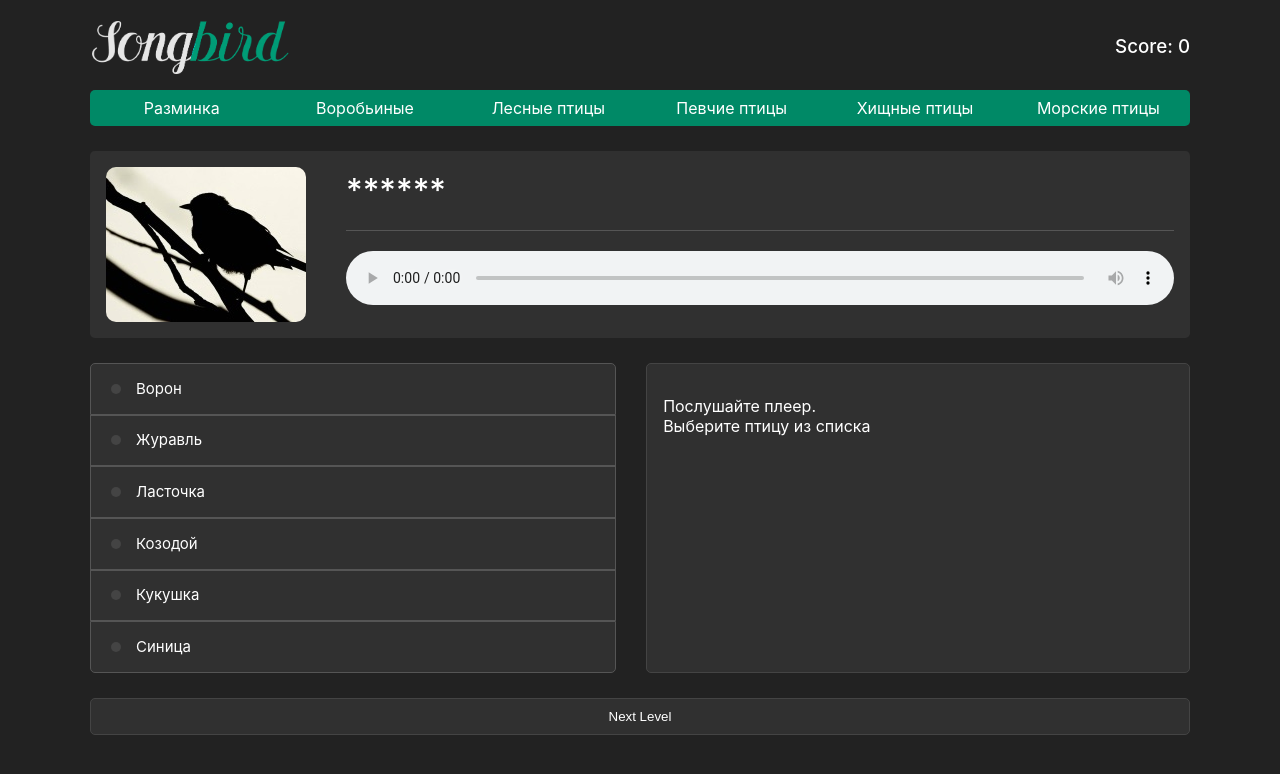
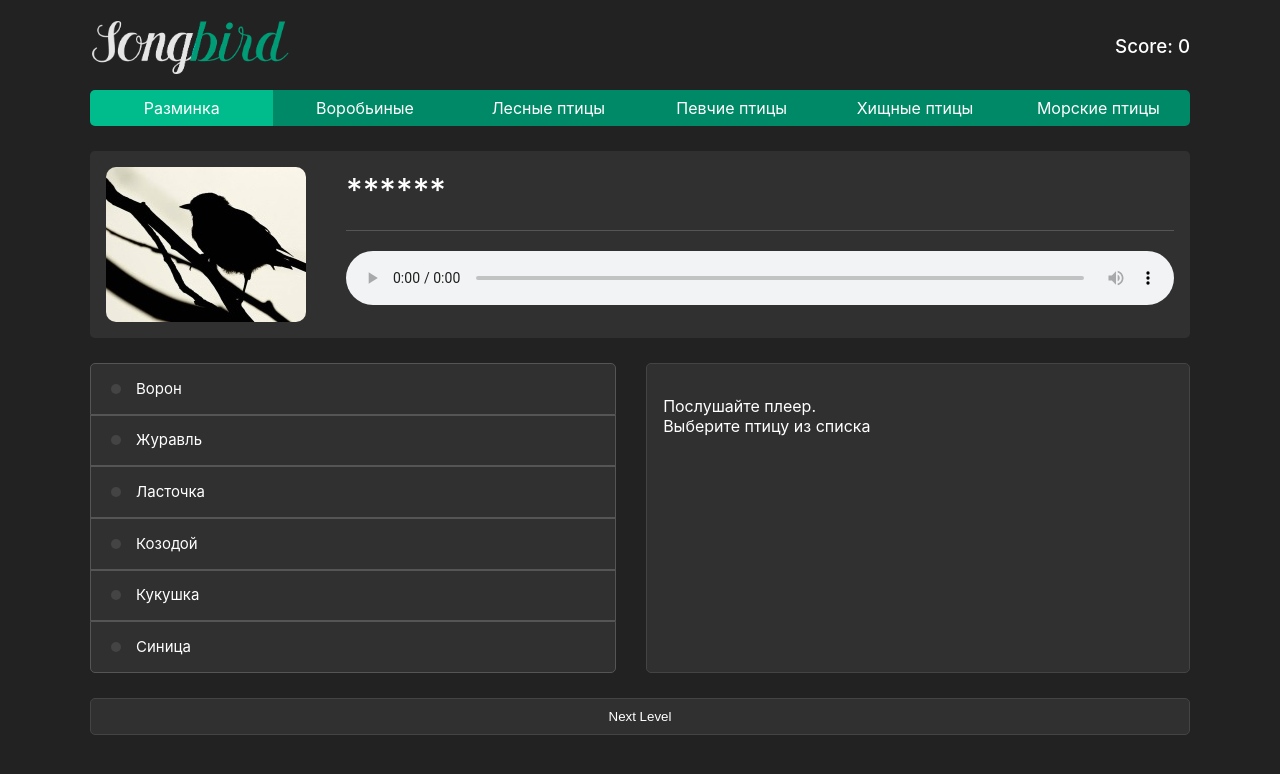
Before and after one commit to Desoul2411/Songbird-app-React-, a React (Create React App) app: page / in a window 1280 px wide. Shown: the top 774 px of the page. Built offline with nearby package versions, Linux system fonts and the light colour scheme.

Commit message:
implement game-over-screen layout + nav active item change

```diff
--- a/src/App.js
+++ b/src/App.js
@@ -7,7 +7,9 @@ import Soundbar from './components/Soundbar/Soundbar';
 /* import GameContent from './components/GameContent/GameContent'; */
 import BirdsList from './components/BirdsList/BirdsList';
 import BirdInfo from './components/BirdInfo/BirdInfo';
+import GameOverScreen from './components/GameOverScreen/GameOverScreen';
 import NextButton from './controls/NextButton/NextButton';
+
 
 
 class App extends Component {
@@ -39,13 +41,13 @@ class App extends Component {
 
   componentDidMount() {
     this.setRandomBird();
-  }
-
+  };
 
 
   getBirdDescription = (birdChosen,birdData) => {
     let randomBird = this.state.randomBird.name;
     this.isWinRound(birdChosen,randomBird);
+    this.isAlreadyChecked(birdData.id);
 
     this.setState({levelChanged: false});
     this.setState({
@@ -55,15 +57,16 @@ class App extends Component {
     let selectedOptions = this.state.selectedOptions;
     if (this.state.levelCompleted) {
       this.setState({selectedOptions: this.state.selectedOptions});
-
     } else {
       selectedOptions[birdData.id - 1] = true;
       this.setState({selectedOptions: selectedOptions});
     }
+  };
 
 
-
-
+  isAlreadyChecked = (idChosen) => {
+    // prevent attempts increase when click on the previous clicked option
+    this.state.selectedOptions[idChosen - 1] && this.setState({attempts: this.state.attempts});
   }
 
   //Check Answer
@@ -79,10 +82,6 @@ class App extends Component {
       this.playSound(true);
       this.calculateScore();
       alert('win round');
-
-    }  else if (birdChosen !== '' && this.state.birdDataChoosen !==null && birdChosen !== randomBird && birdChosen === this.state.birdDataChoosen.name) {
-      alert('ddd')
-      this.setState({attempts: this.state.attempts});
     }
     else {
       alert('wrong answer');
@@ -113,10 +112,6 @@ class App extends Component {
     });
   }
 
-/*   isWinRound = () => {
-    this.state.levelCompleted && alert('win level');
-  } */
-
 toNextLevel = () => {
   alert("toNextLevel")
   this.setState({level: this.state.level + 1 });
@@ -128,22 +123,26 @@ toNextLevel = () => {
   this.setState({currentAnswerisCorrect: null});
 
   this.setRandomBird();
- /*  this.setChoosen */
 }
 
 
   render() {
-
-
-
     return (
       <div className="App">
         <div className="container">
-          <Header score={this.state.totalScore}/>
-          <Soundbar randomBird = {this.state.randomBird} chosenBirdName={this.state.birdDataChoosen !== null && this.state.levelCompleted &&  this.state.birdDataChoosen.name} chosenBirdImage={this.state.birdDataChoosen !== null && this.state.levelCompleted && this.state.birdDataChoosen.image}/>
+          <Header
+            score={this.state.totalScore}
+            level={this.state.level}
+          />
+          {/* <GameOverScreen/> */}
+          <Soundbar
+            randomBird = {this.state.randomBird}
+            chosenBirdName={this.state.birdDataChoosen !== null && this.state.levelCompleted &&  this.state.birdDataChoosen.name}
+            chosenBirdImage={this.state.birdDataChoosen !== null && this.state.levelCompleted && this.state.birdDataChoosen.image}
+          />
           <div className="game-content">
-            <BirdsList onClick={(birdNameChosen,birdDataChosen) =>
-                this.getBirdDescription(birdNameChosen,birdDataChosen)}
+            <BirdsList
+              onClick={(birdNameChosen,birdDataChosen) => this.getBirdDescription(birdNameChosen,birdDataChosen)}
               birds={birdsData[this.state.level]}
               isLevelCompleted={this.state.levelCompleted}
               isAnswerCorrect={this.state.currentAnswerisCorrect}
@@ -151,10 +150,14 @@ toNextLevel = () => {
               selectedOptions = {this.state.selectedOptions}
               isLevelChanged={this.state.levelChanged}
             />
-            <BirdInfo chosenBirdData={this.state.birdDataChoosen ? this.state.birdDataChoosen : null } birdsData={birdsData}/>
+            <BirdInfo
+              chosenBirdData={this.state.birdDataChoosen ? this.state.birdDataChoosen : null }
+              birdsData={birdsData}
+            />
           </div>
-          {this.state.levelCompleted ? <NextButton className="btn-next active" disabled = {false} onClick={this.toNextLevel}/>
-          : <NextButton className="btn-next" disabled={true}/>}
+          {this.state.levelCompleted ?
+            <NextButton className="btn-next active" disabled = {false} onClick={this.toNextLevel}/> :
+            <NextButton className="btn-next" disabled={true}/>}
         </div>
       </div>
     );
--- /dev/null
+++ b/src/components/GameOverScreen/GameOverScreen.js
@@ -0,0 +1,17 @@
+import React from 'react';
+import ResetButton from '../../controls/ResetButton/ResetButton';
+import './GameOverScreen.scss';
+
+const GameOverScreen = () => {
+
+    return(
+        <div className="game-over-screen">
+            <h1 className="game-over-screen__headline">Поздравляем!</h1>
+            <p className="game-over-screen__message">Вы прошли викторину и набрали 12 из 30 возможных баллов</p>
+            <hr className="game-over-screen__line"/>
+            <ResetButton/>
+        </div>
+    )
+}
+
+export default GameOverScreen;
--- /dev/null
+++ b/src/components/GameOverScreen/GameOverScreen.scss
@@ -0,0 +1,36 @@
+.game-over-screen {
+    display: block;
+    padding: 2rem 1rem;
+    margin-bottom: 2rem;
+    background-color: #303030;
+    border-radius: 0.3rem;
+    @media (min-width: 576px) {
+        padding: 4rem 2rem;
+    }
+
+    &__headline {
+        color: #fff;
+        text-align: center;
+        font-size: 4.5rem;
+        font-weight: 300;
+        line-height: 1.2;
+        @media (max-width: 767px) {
+            font-size: 3rem;
+        }
+        @media (max-width: 470px) {
+            font-size: 2rem;
+        }
+    }
+
+    &__message {
+        color: #fff;
+        text-align: center;
+        font-size: 1.171875rem;
+        font-weight: 300;
+        margin-bottom: 1rem;
+    }
+
+    &__line {
+        margin-top: 1.5rem;
+    }
+}
--- a/src/components/Header/Header.js
+++ b/src/components/Header/Header.js
@@ -21,7 +21,7 @@ class Header extends Component {
                         Score:&nbsp;<span className="header__score-total">{this.props.score}</span>
                     </div>
                 </div>
-                <Nav/>
+                <Nav level={this.props.level}/>
             </div>
         )
     }
--- a/src/components/Header/Nav/Nav.js
+++ b/src/components/Header/Nav/Nav.js
@@ -1,26 +1,18 @@
 import React,{ Component } from 'react';
+import NavItem from './NavItem/NavItem';
 import './Nav.scss';
 
-class Nav extends Component {
-    constructor(props) {
-        super();
-        this.state= {
-
-        }
-    }
-
-    render() {
-        return(
-            <ul className="nav">
-                <li className="nav__item"> <a href="" className="nav__link">Разминка</a></li>
-                <li className="nav__item"><a href="" className="nav__link">Воробьиные</a></li>
-                <li className="nav__item"><a href="" className="nav__link">Лесные птицы</a></li>
-                <li className="nav__item"><a href="" className="nav__link">Певчие птицы</a></li>
-                <li className="nav__item"><a href="" className="nav__link">Хищные птицы</a></li>
-                <li className="nav__item"><a href="" className="nav__link">Морские птицы</a></li>
-            </ul>
-        )
-    }
+const Nav = ({level}) => {
+    const menuItems = ['Разминка','Воробьиные','Лесные птицы','Певчие птицы','Хищные птицы','Морские птицы'];
+    return(
+        <ul className="nav">
+            {
+                menuItems.map((item,index) => (
+                    <NavItem key={index} itemName={item} index={index} currentLevel={level}/>
+                ))
+            }
+        </ul>
+    )
 }
 
 export default Nav;
--- a/src/components/Header/Nav/Nav.scss
+++ b/src/components/Header/Nav/Nav.scss
@@ -5,35 +5,4 @@
     justify-content: space-between;
     padding: 0;
     border-radius: 5px;
-
-    &__item {
-        background-color: #008966;
-        width: 100%;
-        text-align: center;
-        transition: .2s;
-
-        &:first-of-type {
-            border-top-left-radius: 5px;
-            border-bottom-left-radius: 5px;
-        }
-
-        &:last-of-type {
-            border-top-right-radius: 5px;
-            border-bottom-right-radius: 5px;
-        }
-
-        &:hover {
-            background-color: #00bc8c;
-        }
-    }
-
-    &__link {
-        display: block;
-        padding: 0.5rem 0;
-        line-height: 1.25;
-        width: 100%;
-        color: #fff;
-        text-decoration: none;
-
-    }
 }
--- /dev/null
+++ b/src/components/Header/Nav/NavItem/NavItem.js
@@ -0,0 +1,12 @@
+import React from 'react';
+import './NavItem.scss';
+
+const NavItem = ({itemName,currentLevel,index}) => {
+
+    return (
+        <>
+           <li className={index === currentLevel ? "nav__item active" : "nav__item"}> <a href="" className="nav__link">{itemName}</a></li>
+        </>
+    );
+}
+export default NavItem;
--- /dev/null
+++ b/src/components/Header/Nav/NavItem/NavItem.scss
@@ -0,0 +1,29 @@
+.nav__item {
+    background-color: #008966;
+    width: 100%;
+    text-align: center;
+    transition: .2s;
+
+    &:first-of-type {
+        border-top-left-radius: 5px;
+        border-bottom-left-radius: 5px;
+    }
+
+    &:last-of-type {
+        border-top-right-radius: 5px;
+        border-bottom-right-radius: 5px;
+    }
+
+    &.active {
+        background-color: #00bc8c;
+    }
+}
+
+.nav__link {
+    display: block;
+    padding: 0.5rem 0;
+    line-height: 1.25;
+    width: 100%;
+    color: #fff;
+    text-decoration: none;
+}
--- /dev/null
+++ b/src/controls/ResetButton/ResetButton.js
@@ -0,0 +1,12 @@
+import React from 'react';
+import './ResetButton.scss';
+
+const ResetButton = () => {
+    return(
+        <>
+            <button className="game-over-screen__reset-button">Попробовать еще раз!</button>
+        </>
+    )
+}
+
+export default ResetButton;
--- /dev/null
+++ b/src/controls/ResetButton/ResetButton.scss
@@ -0,0 +1,16 @@
+.game-over-screen__reset-button {
+    width: 100%;
+    margin: 25px 0px;
+    padding: 15px;
+    background-color: #00bc8c;;
+    border: 1px solid #444;
+    color: #fff;
+    cursor: pointer;
+    transition: .3s;
+    outline: none;
+    border-radius: 5px;
+
+    &:hover {
+        background-color: #00efb2;
+    }
+}
```
Lines whose indentation alone changed are shown as unchanged.
